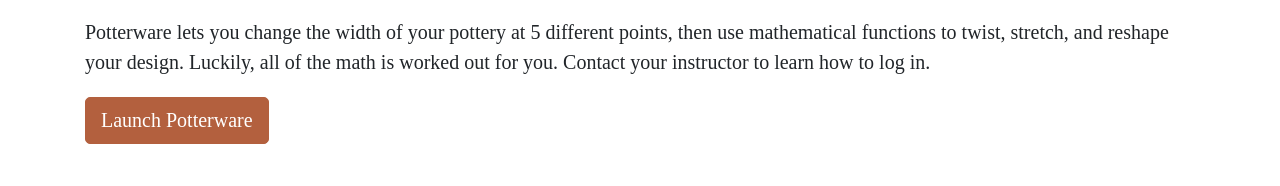
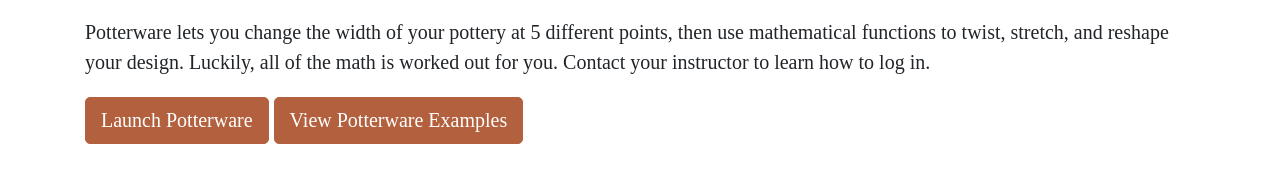
Before and after one commit to northxsouthco/ceramics-guide, a Gatsby site: page /tutorials/potterware in a window 1280 px wide. Shown: the part 441-627 px from the top of the page. Built offline with nearby package versions, Linux system fonts and the light colour scheme; Gatsby itself is replaced by a stand-in of ours; a web font is replaced by a local one.

Commit message:
Link to Potterware examples on Notion

```diff
--- a/src/pages/tutorials/potterware.js
+++ b/src/pages/tutorials/potterware.js
@@ -30,14 +30,22 @@ const Potterware = ({ data }) => {
         your design. Luckily, all of the math is worked out for you. Contact
         your instructor to learn how to log in.
       </p>
+      <div className="mb-5">
         <Button
           href="http://www.emergingobjects.com/potterware"
           rel="nooopener noreferrer"
           target="_blank"
-        className="mb-5"
         >
           Launch Potterware
+        </Button>{" "}
+        <Button
+          href="https://www.notion.so/a545e30a662d4c74bd2bc9c016e0286c?v=f02c082ecd1c4fe3ab785c05d0120c89"
+          rel="nooopener noreferrer"
+          target="_blank"
+        >
+          View Potterware Examples
         </Button>
+      </div>
 
       <section>
         <h2>Initial Settings</h2>
```
Also changed, not shown: src/pages/inspiration.js (+13 -2 lines). Lines whose indentation alone changed are shown as unchanged.
